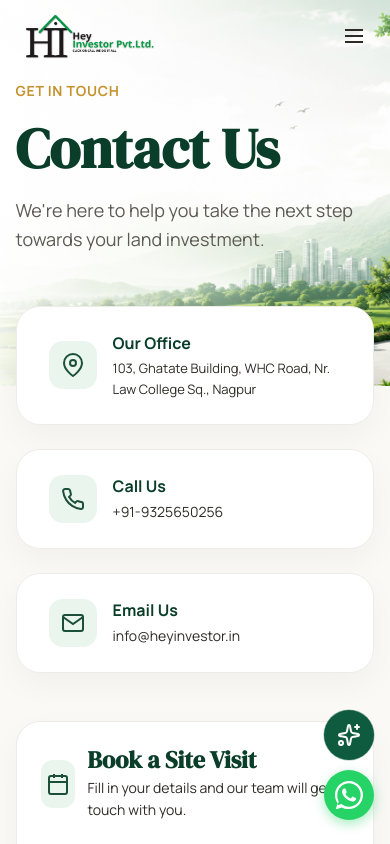
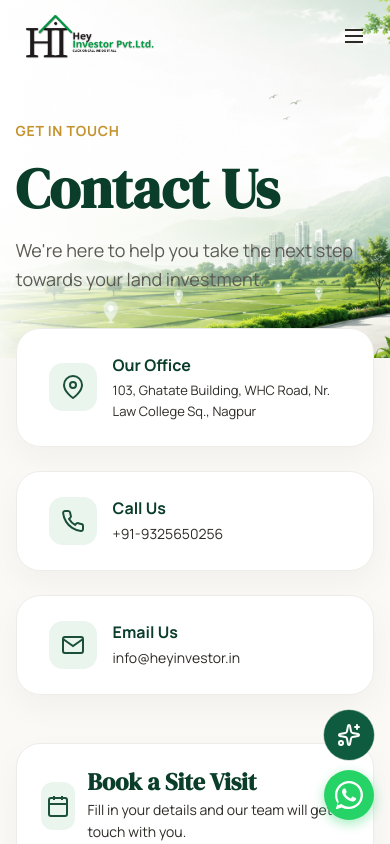
Before and after one commit to paradkar267/heyinvester, a React (Vite) app: page /contact in a window 390 px wide. Shown: the top 844 px of the page. Built offline with nearby package versions, Linux system fonts and the light colour scheme.

Commit message:
UI improvements: fix social logos, adjust mobile margins and paddings for hero and contact sections

```diff
--- a/src/components/Footer.jsx
+++ b/src/components/Footer.jsx
@@ -105,7 +105,7 @@ export default function Footer() {
 
             <a className="footer__social-card" href="https://www.facebook.com/people/Hey-investors/61556059296229/" target="_blank" rel="noopener noreferrer">
               <div className="footer__social-card-left">
-                <div className="footer__social-icon" style={{ color: '#1877F2', background: 'rgba(24,119,242,0.1)' }}>
+                <div className="footer__social-icon" style={{ color: '#ffffff', background: '#1877F2', border: 'none' }}>
                   <svg width="24" height="24" viewBox="0 0 24 24" fill="none" stroke="currentColor" strokeWidth="2"><path d="M18 2h-3a5 5 0 0 0-5 5v3H7v4h3v8h4v-8h3l1-4h-4V7a1 1 0 0 1 1-1h3z"/></svg>
                 </div>
                 <div>
@@ -120,7 +120,7 @@ export default function Footer() {
 
             <a className="footer__social-card" href="https://www.linkedin.com/company/heyinvestor/" target="_blank" rel="noopener noreferrer">
               <div className="footer__social-card-left">
-                <div className="footer__social-icon" style={{ color: '#0A66C2', background: 'rgba(10,102,194,0.1)' }}>
+                <div className="footer__social-icon" style={{ color: '#ffffff', background: '#0A66C2', border: 'none' }}>
                   <svg width="24" height="24" viewBox="0 0 24 24" fill="none" stroke="currentColor" strokeWidth="2"><path d="M16 8a6 6 0 0 1 6 6v7h-4v-7a2 2 0 0 0-2-2 2 2 0 0 0-2 2v7h-4v-7a6 6 0 0 1 6-6z"/><rect x="2" y="9" width="4" height="12"/><circle cx="4" cy="4" r="2"/></svg>
                 </div>
                 <div>
--- a/src/index.css
+++ b/src/index.css
@@ -484,7 +484,7 @@ ul, ol { list-style: none; }
 }
 
 @media (max-width: 640px) {
-  .hero { padding: var(--space-16) 0 var(--space-12); }
+  .hero { padding: calc(var(--space-16) + var(--nav-height)) 0 var(--space-12); }
   .hero__title { font-size: var(--text-3xl); }
   .hero__ctas { flex-direction: column; }
   .hero__ctas .btn { width: 100%; }
@@ -2530,8 +2530,11 @@ ul, ol { list-style: none; }
     background-position: center bottom !important;
   }
   .contact-hero {
-    padding: 80px 0 100px !important;
+    padding: calc(var(--space-12) + var(--nav-height)) 0 calc(var(--space-8)) !important;
     background-position: center bottom !important;
+  }
+  .contact-info-cards {
+    margin-top: -30px;
   }
   .page-header--properties {
     padding: calc(var(--space-12) + var(--nav-height)) 0 calc(var(--space-12)) !important;
```
